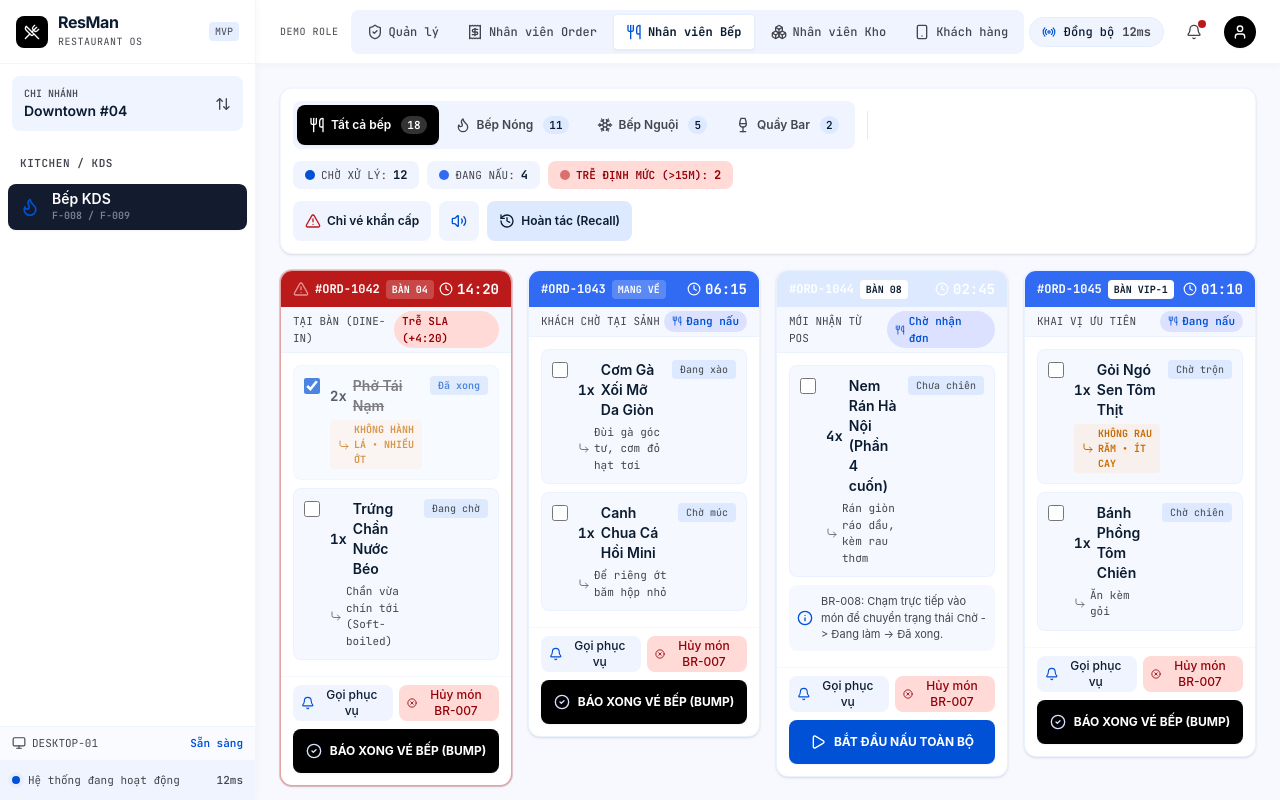
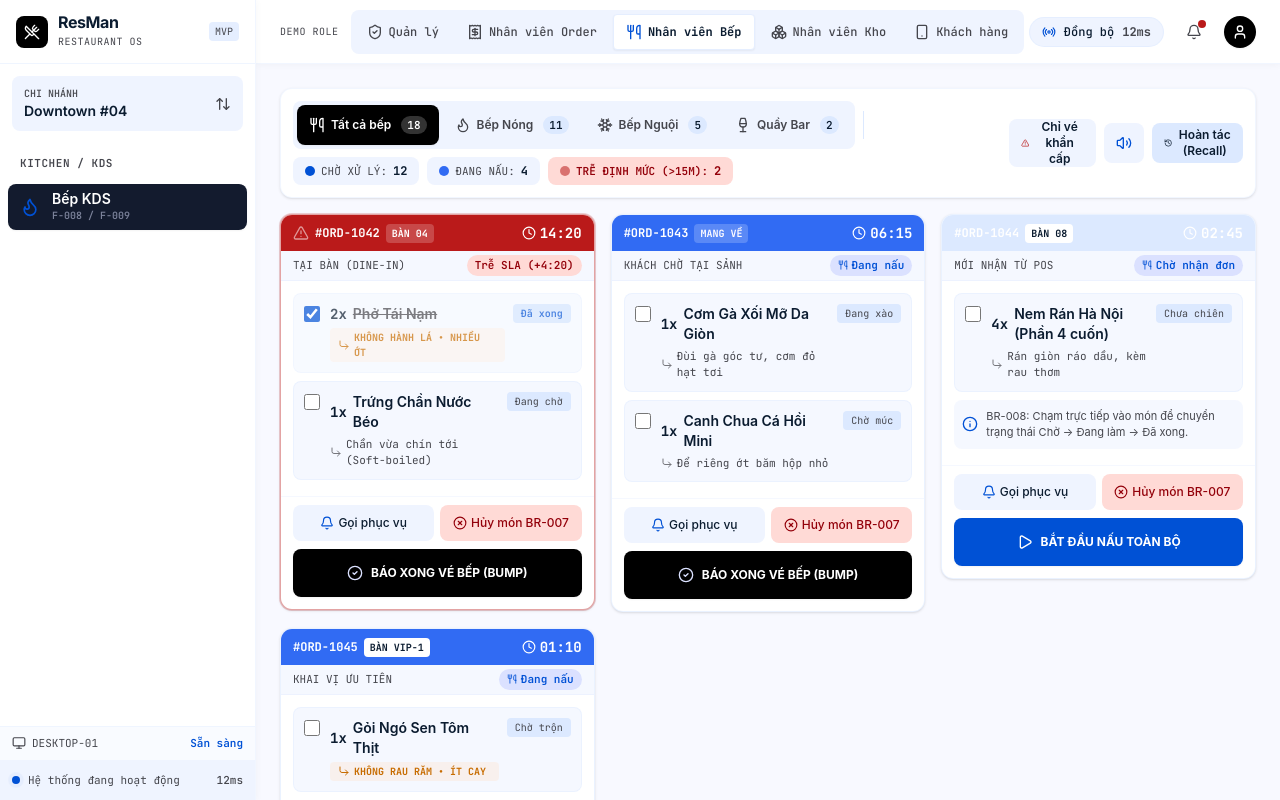
Before and after one commit to NTMHuy/ResMan, a React (Vite) app in the folder src/frontend/: page / in a window 1280 px wide. Both pictures are taken after a click on the button "Nhân viên Bếp". Shown: the top 800 px of the page. Built offline with nearby package versions, Linux system fonts and the light colour scheme.

Commit message:
feat(ui): optimize kitchen KDS workstation layout

```diff
--- a/src/frontend/src/components/kds/KDSView.tsx
+++ b/src/frontend/src/components/kds/KDSView.tsx
@@ -133,12 +133,12 @@ export const KDSView: React.FC<KDSViewProps> = ({
   };
 
   return (
-    <div className="flex flex-col w-full gap-4">
+    <div className="flex flex-col w-full gap-4 min-w-0">
       {/* Top Filter & KDS Operations Bar */}
-      <div className="w-full bg-surface-container-lowest shadow-sm rounded-xl p-3 flex flex-wrap items-center justify-between gap-3 border border-surface-container-high/40">
-        <div className="flex items-center gap-3 flex-wrap">
+      <div className="w-full bg-surface-container-lowest shadow-sm rounded-xl p-3 flex flex-col xl:flex-row xl:items-center xl:justify-between gap-3 border border-surface-container-high/40 sticky top-0 z-20">
+        <div className="flex items-center gap-2 flex-wrap">
           {/* Station selector */}
-          <div className="flex items-center gap-1 bg-surface-container-low p-1 rounded-lg">
+          <div className="flex items-center gap-1 bg-surface-container-low p-1 rounded-lg w-full md:w-auto overflow-x-auto">
             <button
               type="button"
               onClick={() => {
@@ -291,7 +291,7 @@ export const KDSView: React.FC<KDSViewProps> = ({
       </div>
 
       {/* Ticket Grid Cards */}
-      <div className="grid grid-cols-1 md:grid-cols-2 lg:grid-cols-3 xl:grid-cols-4 gap-4 items-start">
+      <div className="grid grid-cols-1 md:grid-cols-2 xl:grid-cols-3 2xl:grid-cols-4 gap-4 items-start">
         {filteredTickets.map((ticket) => {
           const isUrgent = ticket.isUrgent;
           const isTakeaway = ticket.orderType === 'TAKEAWAY';
@@ -358,7 +358,7 @@ export const KDSView: React.FC<KDSViewProps> = ({
               </div>
 
               {/* Items Recipe Rows */}
-              <div className="p-3 flex-1 space-y-2">
+              <div className="p-3 flex-1 space-y-2 min-h-[180px]">
                 {ticket.items.map((item) => (
                   <div
                     key={item.id}
@@ -459,7 +459,7 @@ export const KDSView: React.FC<KDSViewProps> = ({
                   <button
                     type="button"
                     onClick={() => handleStartPrepTicket(ticket.id)}
-                    className="w-full min-h-[44px] rounded-lg bg-secondary text-on-secondary hover:bg-on-secondary-fixed-variant text-xs font-bold flex items-center justify-center gap-2 active:scale-[0.99] transition-transform shadow-xs cursor-pointer"
+                    className="w-full min-h-[48px] rounded-lg bg-secondary text-on-secondary hover:bg-on-secondary-fixed-variant text-xs font-bold flex items-center justify-center gap-2 active:scale-[0.99] transition-transform shadow-xs cursor-pointer"
                   >
                     <Play className="w-4 h-4" />
                     <span>BẮT ĐẦU NẤU TOÀN BỘ</span>
@@ -468,7 +468,7 @@ export const KDSView: React.FC<KDSViewProps> = ({
                   <button
                     type="button"
                     onClick={() => handleBumpTicket(ticket.id)}
-                    className="w-full min-h-[44px] rounded-lg bg-primary hover:bg-inverse-surface text-on-primary text-xs font-bold flex items-center justify-center gap-2 active:scale-[0.99] transition-transform shadow-xs cursor-pointer"
+                    className="w-full min-h-[48px] rounded-lg bg-primary hover:bg-inverse-surface text-on-primary text-xs font-bold flex items-center justify-center gap-2 active:scale-[0.99] transition-transform shadow-xs cursor-pointer"
                   >
                     <CheckCircle2 className="w-4 h-4 text-secondary-fixed" />
                     <span>BÁO XONG VÉ BẾP (BUMP)</span>
```
